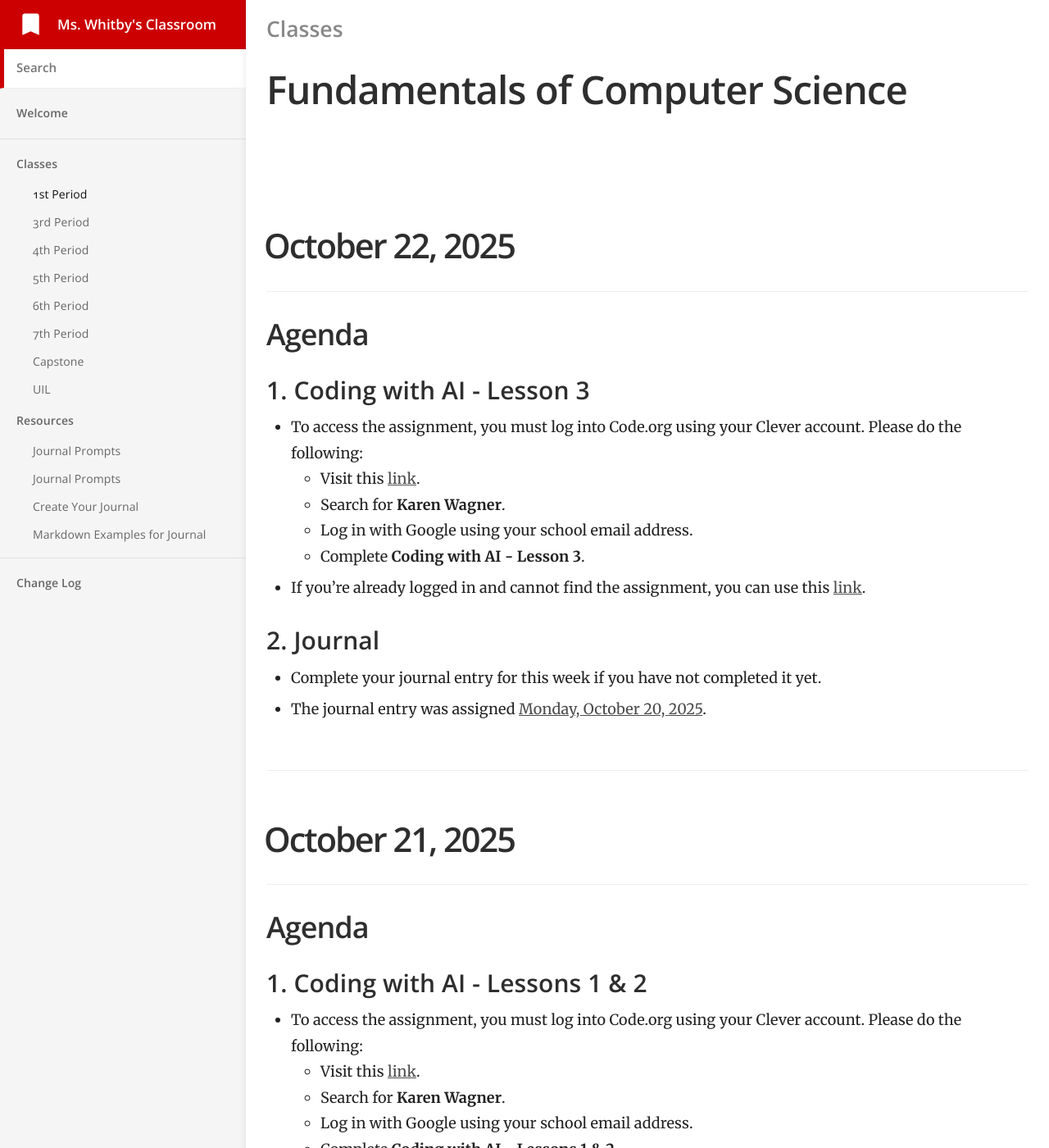
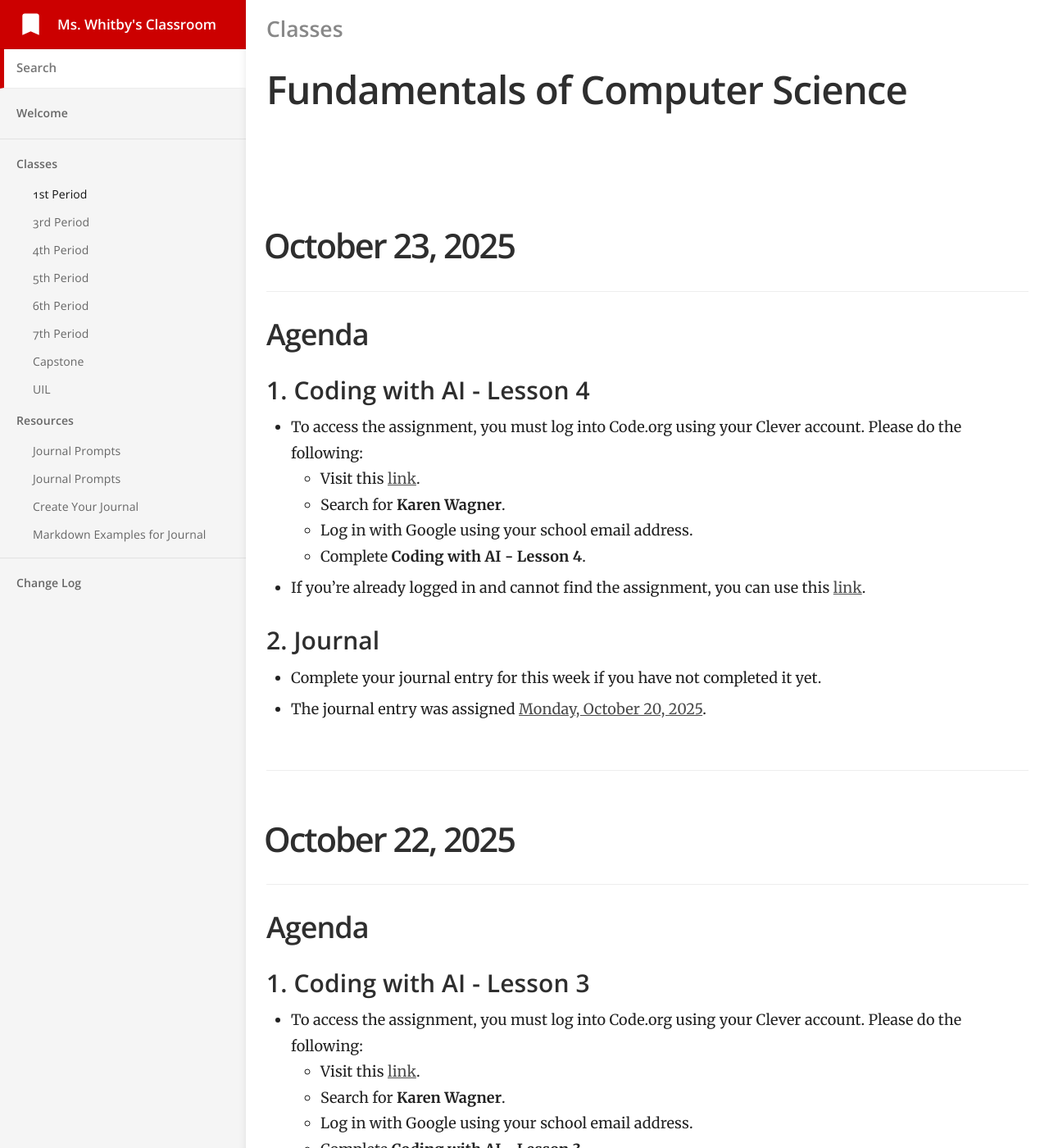
Before and after one commit to mswhitby/classroom, a Jekyll site: the page built from _docs/classes/1st.md, in a window 1280 px wide and 1400 px high. Shown: the whole window at 82% size. Built offline with Jekyll 4.4.1, drawn with Linux system fonts in a browser that asks for light colours.

Commit message:
Updated lessons

```diff
--- a/_docs/classes/1st.md
+++ b/_docs/classes/1st.md
@@ -4,6 +4,27 @@ subtitle: Fundamentals of Computer Science
 category: Classes
 order: 1
 ---
+
+# October 23, 2025
+
+## Agenda
+
+### 1. Coding with AI - Lesson 4
+
+- To access the assignment, you must log into Code.org using your Clever account. Please do the following:
+    - Visit this [link](https://clever.com/oauth/district-picker?client_id=2f27405716644a951b23&redirect_uri=https%3A%2F%2Fstudio.code.org%2Fusers%2Fauth%2Fclever%2Fcallback&response_type=code&state=ede33ff61289cf32708a0f54079cdd23e31d0b0a02b0e0e8).
+    - Search for **Karen Wagner**.
+    - Log in with Google using your school email address.
+    - Complete **Coding with AI - Lesson 4**.
+
+- If you're already logged in and cannot find the assignment, you can use this [link](https://studio.code.org/courses/coding-with-ai).
+
+### 2. Journal
+
+- Complete your journal entry for this week if you have not completed it yet.
+- The journal entry was assigned [Monday, October 20, 2025](https://github.com/mswhitby/WHSTechNotes/blob/main/journal.md#october-20-2025).
+
+----
 
 # October 22, 2025
 
```
Also changed, not shown: _docs/classes/3rd.md (+21 -0 lines), _docs/classes/7th.md (+21 -0 lines).
